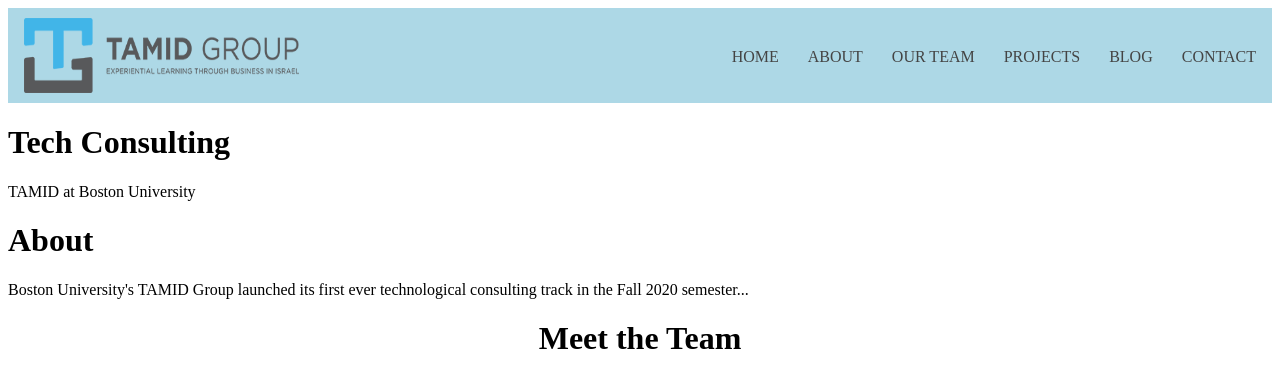
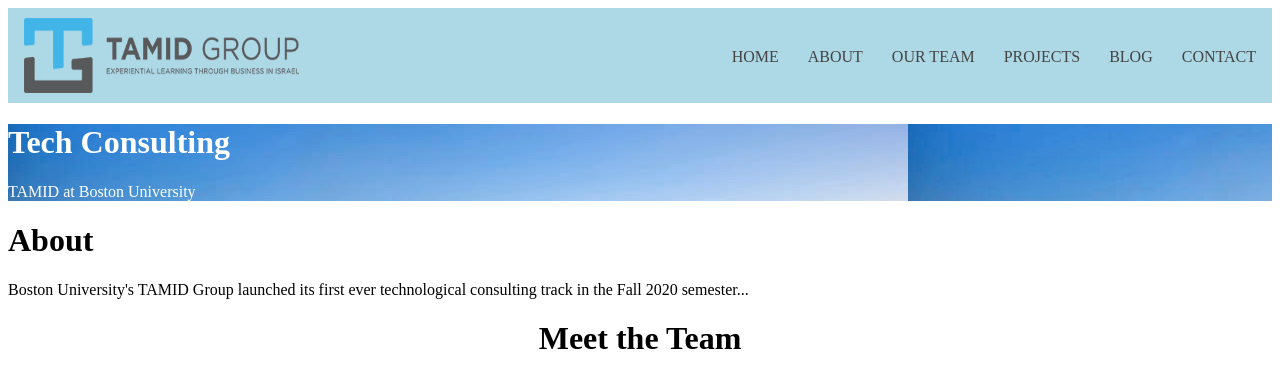
Before and after one commit to sgorok/butechtrack, a Flask app: page / in a window 1280 px wide. Shown: the top 375 px of the page. Run offline with Flask 2, Linux system fonts and the light colour scheme.

Commit message:
inner styling added background image

```diff
--- a/static/main.css
+++ b/static/main.css
@@ -5,6 +5,11 @@
   width: 50px;
   text-align: center;
   text-decoration: none;
+}
+
+.inner{
+  background-image: url("static/boston.jpeg");
+  color: white;
 }
 
 .center {
```
